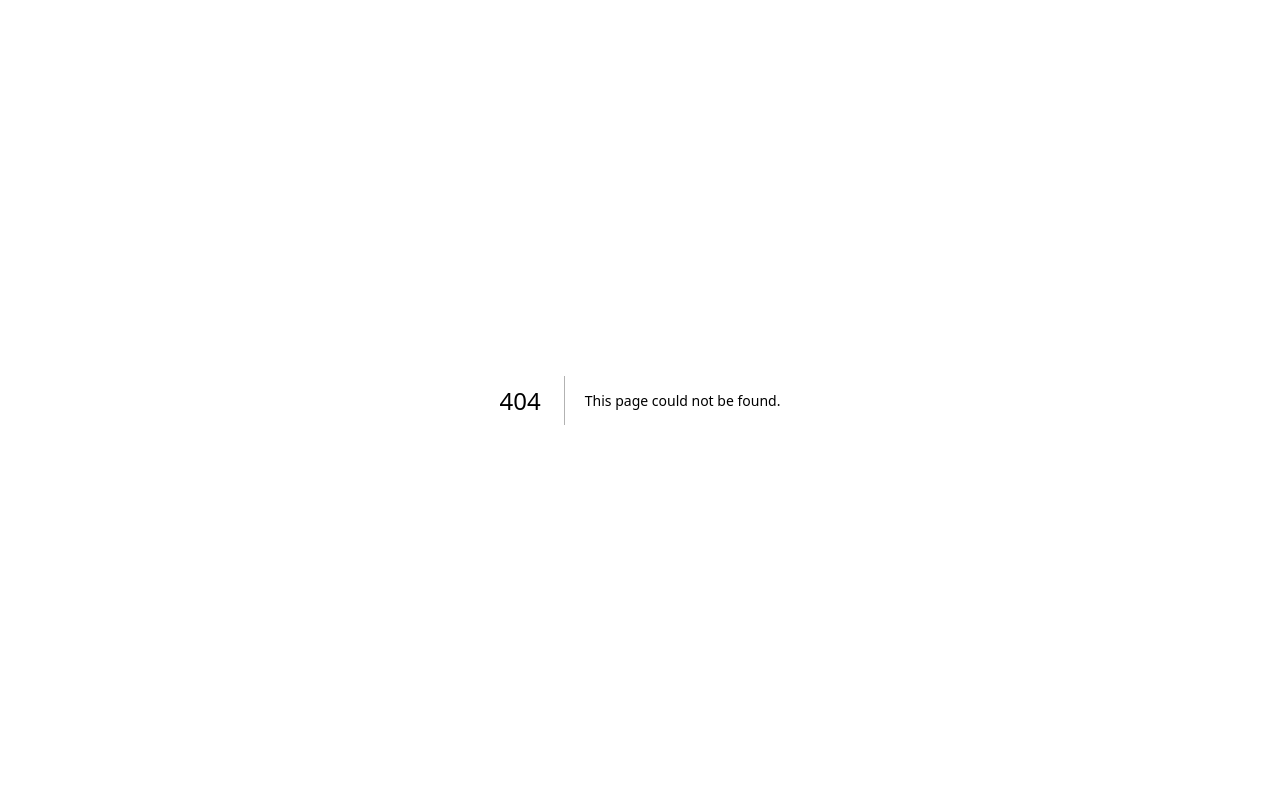
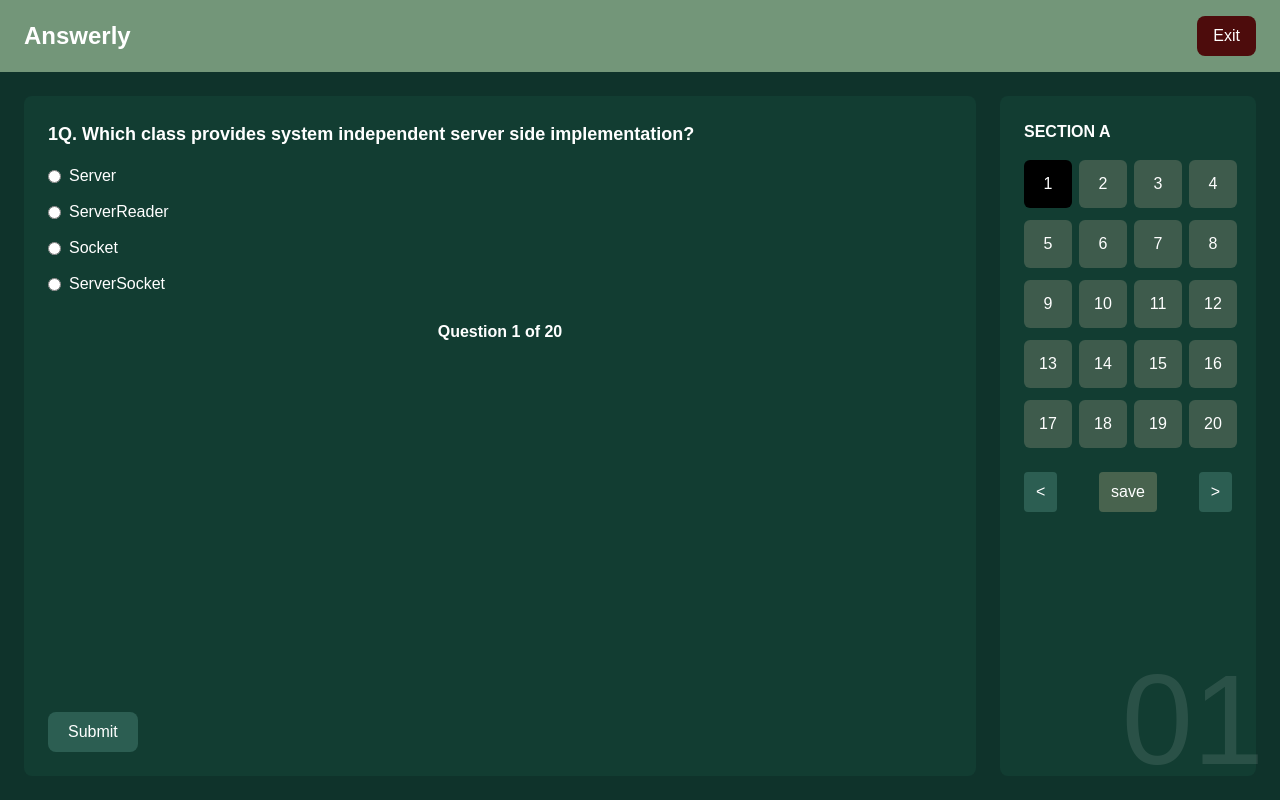
Before and after one commit to charan-the-dev/resume-based-mock-interview-and-company-knowledge-chatbot, a Next.js app in the folder frontend/: page /interview in a window 1280 px wide. Before the commit this address had no page. Built offline with nearby package versions, Linux system fonts and the light colour scheme.

Commit message:
update page for interview ui

```diff
--- /dev/null
+++ b/frontend/app/interview/page.jsx
@@ -0,0 +1,229 @@
+"use client";
+
+import { useState, useEffect } from "react";
+
+export default function Home() {
+  const totalTime = 4820; // 1hr 20min 20s
+  const [timeLeft, setTimeLeft] = useState(totalTime);
+  const [currentQ, setCurrentQ] = useState(0);
+  const [answers, setAnswers] = useState({});
+
+  const questions = [
+    {
+      q: "Which class provides system independent server side implementation?",
+      options: ["Server", "ServerReader", "Socket", "ServerSocket"],
+    },
+    {
+      q: "Which keyword is used to inherit a class in Java?",
+      options: ["this", "super", "extends", "implements"],
+    },
+    {
+      q: "Which collection in Java does not allow duplicate elements?",
+      options: ["List", "Set", "Map", "Queue"],
+    },
+    {
+      q: "Which of these is not a Java access modifier?",
+      options: ["public", "protected", "private", "internal"],
+    },
+    {
+      q: "Which SQL command is used to remove a table from a database?",
+      options: ["DELETE", "REMOVE", "DROP", "TRUNCATE"],
+    },
+    {
+      q: "What does JVM stand for?",
+      options: [
+        "Java Virtual Machine",
+        "Java Visual Manager",
+        "Java Variable Method",
+        "Java Verified Module",
+      ],
+    },
+    {
+      q: "Which operator is used for logical AND in Java?",
+      options: ["&", "&&", "||", "!"],
+    },
+    {
+      q: "Which of the following is not part of OOPS?",
+      options: ["Encapsulation", "Inheritance", "Polymorphism", "Compilation"],
+    },
+    {
+      q: "Which method is called when an object is created in Java?",
+      options: ["start()", "main()", "constructor", "init()"],
+    },
+    {
+      q: "Which protocol is used to send emails?",
+      options: ["FTP", "SMTP", "HTTP", "SNMP"],
+    },
+    {
+      q: "Which of these is not a type of join in SQL?",
+      options: ["INNER JOIN", "LEFT JOIN", "RIGHT JOIN", "TOP JOIN"],
+    },
+    {
+      q: "Which keyword is used to prevent inheritance in Java?",
+      options: ["super", "const", "final", "static"],
+    },
+    {
+      q: "Which data structure works on FIFO?",
+      options: ["Stack", "Queue", "Tree", "Graph"],
+    },
+    {
+      q: "Which of these is a NoSQL database?",
+      options: ["MySQL", "MongoDB", "Oracle", "PostgreSQL"],
+    },
+    {
+      q: "Which Java package contains Scanner class?",
+      options: ["java.util", "java.io", "java.sql", "java.lang"],
+    },
+    {
+      q: "Which sorting algorithm is fastest in average case?",
+      options: [
+        "Bubble Sort",
+        "Quick Sort",
+        "Insertion Sort",
+        "Selection Sort",
+      ],
+    },
+    {
+      q: "Which annotation is used in JUnit for test methods?",
+      options: ["@Run", "@Check", "@Test", "@Unit"],
+    },
+    {
+      q: "Which of these is used to connect Java with databases?",
+      options: ["JDBC", "ODBC", "SOAP", "JSON"],
+    },
+    {
+      q: "Which of the following is not a Java primitive type?",
+      options: ["int", "float", "boolean", "string"],
+    },
+    {
+      q: "What is the default value of a boolean variable in Java?",
+      options: ["true", "false", "0", "null"],
+    },
+  ];
+
+  // Timer
+  useEffect(() => {
+    if (timeLeft <= 0) return;
+    const timer = setInterval(() => setTimeLeft((t) => t - 1), 1000);
+    return () => clearInterval(timer);
+  }, [timeLeft]);
+
+  const formatTime = (secs) => {
+    const h = String(Math.floor(secs / 3600));
+    const m = String(Math.floor((secs % 3600) / 60)).padStart(2, "0");
+    const s = String(secs % 60).padStart(2, "0");
+    return `${h}:${m}:${s}`;
+  };
+
+  const handleSubmit = () => {
+    if (currentQ < questions.length - 1) {
+      if (
+        !confirm("You still have questions left. Do you really want to submit?")
+      )
+        return;
+    }
+    alert("Test submitted!");
+  };
+
+  const handleAnswer = (qIndex, option) => {
+    setAnswers((prev) => ({ ...prev, [qIndex]: option }));
+  };
+
+  return (
+    <div className="min-h-screen bg-[#0f332b] text-white flex flex-col">
+      {/* HEADER */}
+      <div className="flex justify-between items-center bg-[#739679] px-6 py-4">
+        <h1 className="font-bold text-2xl">Answerly</h1>
+        {/* <div className="text-lg">Time left: {formatTime(timeLeft)}</div> */}
+        <button className="bg-[#4d0c0c] px-4 py-2 rounded-lg hover:bg-red-900">
+          Exit
+        </button>
+      </div>
+
+      {/* MAIN CONTENT */}
+      <div className="h-full relative flex flex-1 p-6 space-x-6">
+        {/* QUESTION BOX */}
+        <div className="flex flex-col justify-between flex-1 bg-[#123d32] p-6 rounded-lg">
+          <div>
+            <p className="text-lg font-semibold mb-4">
+              {currentQ + 1}Q. {questions[currentQ].q}
+            </p>
+            <ul className="space-y-3">
+              {questions[currentQ].options.map((opt, i) => (
+                <li key={i}>
+                  <label className="flex items-center space-x-2 cursor-pointer">
+                    <input
+                      type="radio"
+                      name={`q${currentQ}`}
+                      checked={answers[currentQ] === opt}
+                      onChange={() => handleAnswer(currentQ, opt)}
+                    />
+                    <span>{opt}</span>
+                  </label>
+                </li>
+              ))}
+            </ul>
+
+            <div className="text-9xl opacity-10 absolute bottom-4 right-4 select-none pointer-events-none">
+              01
+            </div>
+            <div className="mt-6 text-center font-semibold">
+                Question {currentQ + 1} of {questions.length}
+              </div>
+          </div>
+
+          <button
+            className="w-fit bg-[#2c5e52] px-5 py-2 rounded-lg hover:bg-[#1e4039]"
+            onClick={handleSubmit}
+          >
+            Submit
+          </button>
+        </div>
+
+        {/* SIDEBAR */}
+        <div className="w-64 bg-[#123d32] p-6 rounded-lg">
+          <h3 className="mb-4 font-semibold">SECTION A</h3>
+          <div className="grid grid-cols-4 gap-3 mb-6">
+            {questions.map((_, i) => (
+              <div
+                key={i}
+                className={`w-12 h-12 flex items-center justify-center rounded-md cursor-pointer
+                  ${
+                    currentQ === i
+                      ? "bg-black"
+                      : answers[i]
+                      ? "bg-green-600"
+                      : "bg-[#3e5b4c]"
+                  }
+                `}
+                onClick={() => setCurrentQ(i)}
+              >
+                {i + 1}
+              </div>
+            ))}
+          </div>
+
+          <div className="flex justify-between">
+            <button
+              onClick={() => setCurrentQ((p) => (p > 0 ? p - 1 : p))}
+              className="bg-[#2c5e52] px-3 py-2 rounded hover:bg-[#1e4039]"
+            >
+              &lt;
+            </button>
+            <button className="bg-[#48634e] px-3 py-2 rounded hover:bg-[#2d4735]">
+              save
+            </button>
+            <button
+              onClick={() =>
+                setCurrentQ((p) => (p < questions.length - 1 ? p + 1 : p))
+              }
+              className="bg-[#2c5e52] px-3 py-2 rounded hover:bg-[#1e4039]"
+            >
+              &gt;
+            </button>
+          </div>
+        </div>
+      </div>
+    </div>
+  );
+}
```
